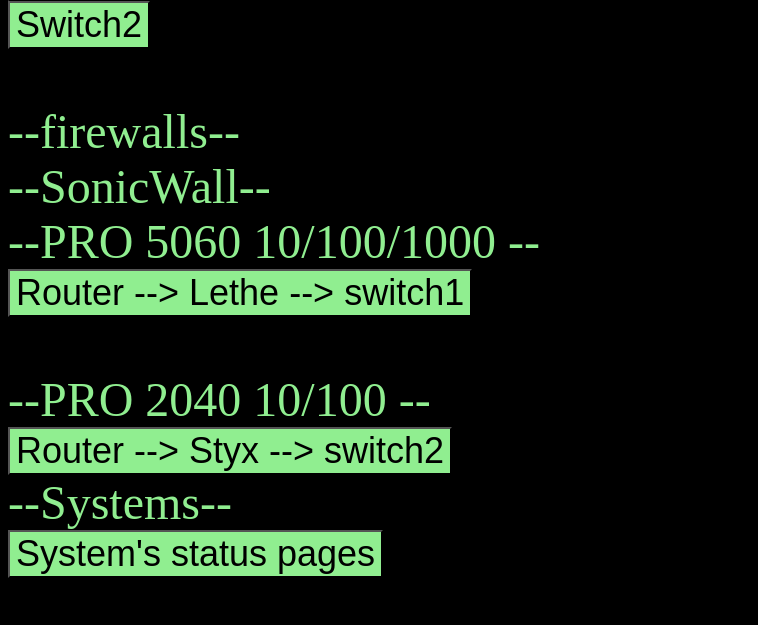
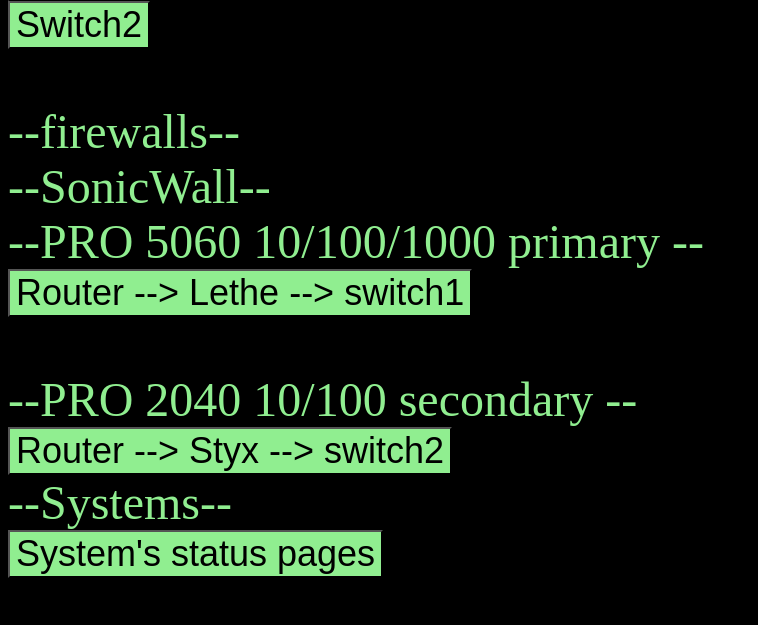
Before and after one commit to jrbooth3/www, a PHP site: page /devtools.php in a window 1280 px wide. Shown: the part 584-1209 px from the top of the page, without its empty margins (0-758 px from the left). Run offline with PHP 8.4, Linux system fonts and the light colour scheme; data that the repository does not hold is empty.

Commit message:
04_19_21_15:04

```diff
--- a/www/devtools.php
+++ b/www/devtools.php
@@ -49,14 +49,14 @@ echo ";}";
 echo "</script><br><br>";
 echo "--firewalls--<br>";
 echo "--SonicWall--<br>";
-echo "--PRO 5060 10/100/1000 --<br>";
+echo "--PRO 5060 10/100/1000 primary --<br>";
 echo "<button style='font-size : 36px; background-color:lightgreen' onclick='myFunctionfw2()'>Router --> Lethe --> switch1</button>";
 echo "<script>";
 echo "function myFunctionfw2() {";
 echo "window.open('https://lethe001')";
 echo ";}";
 echo "</script><br><br>";
-echo "--PRO 2040 10/100 --<br>";
+echo "--PRO 2040 10/100 secondary --<br>";
 echo "<button style='font-size : 36px; background-color:lightgreen' onclick='myFunctionfw1()'>Router --> Styx --> switch2</button>";
 echo "<script>";
 echo "function myFunctionfw1() {";
```
